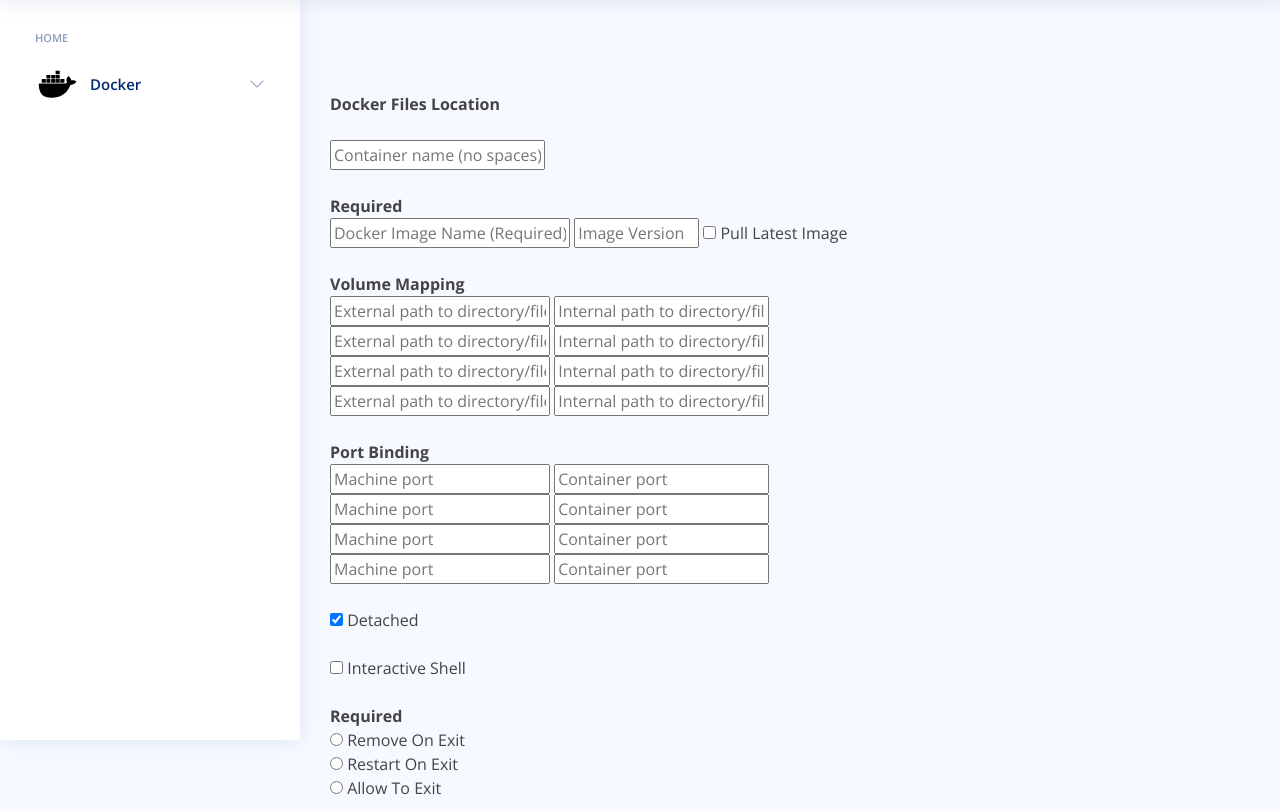
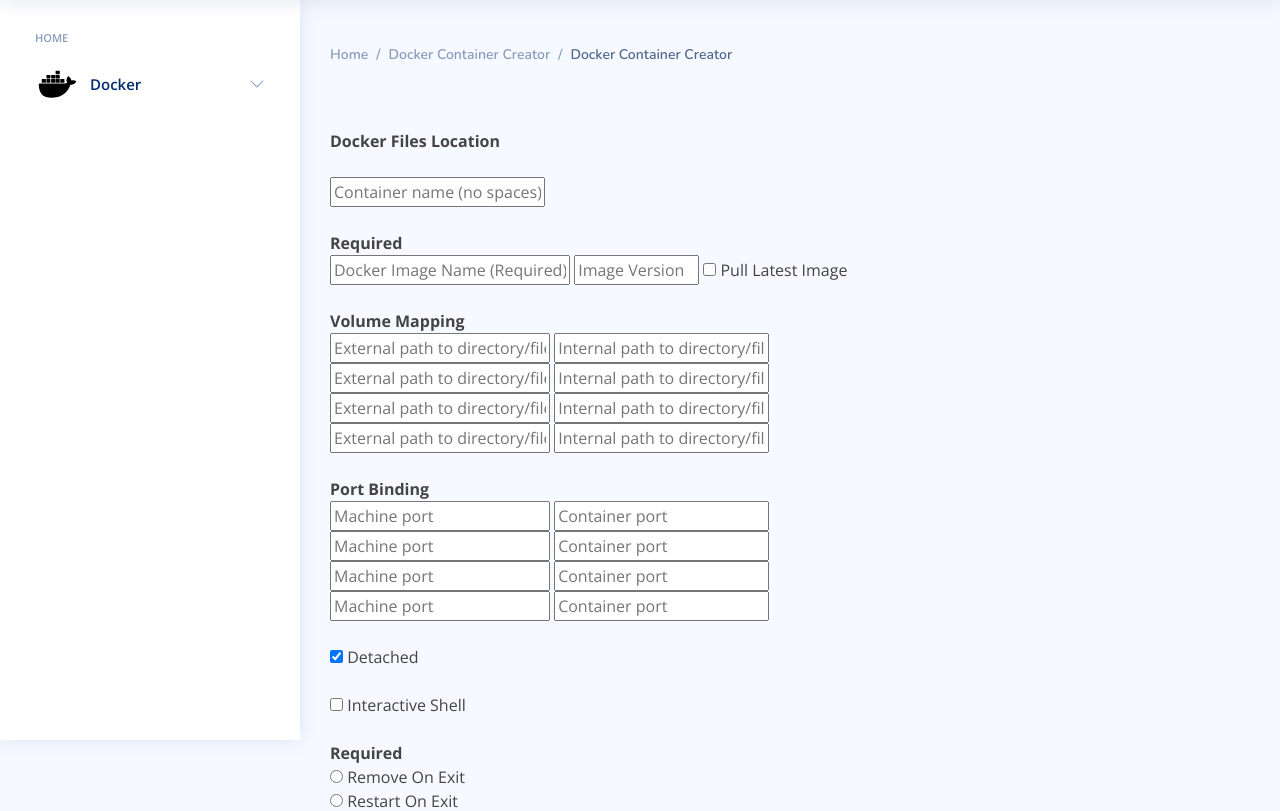
Before and after one commit to Fire-Break-158/maxsessions.com, a Flask app: template app/blueprints/dockertools/templates/container_creator.html in a window 1280 px wide. Shown: the part 60-871 px from the top of the page. Run offline with Flask 3, Linux system fonts and the light colour scheme; the template is opened without the code that fills it, so the values that code supplies are empty; some libraries are stand-ins or nearby versions.

Commit message:
added breadcrumbs to existing pages other than easter egg

```diff
--- a/app/blueprints/dockertools/templates/container_creator.html
+++ b/app/blueprints/dockertools/templates/container_creator.html
@@ -31,7 +31,11 @@
     }
 </style>
 
-
+<ol class="breadcrumb">
+    <li class="breadcrumb-item"><a href="/">Home</a></li>
+    <li class="breadcrumb-item"><a href="/dockertools/docker-container-creator">Docker Container Creator</a></li>
+    <li class="breadcrumb-item active">Docker Container Creator</li>
+</ol>
 
 
 <br>
```
Also changed, not shown: app/blueprints/dockertools/templates/container_info.html (+7 -1 lines), app/blueprints/dockertools/templates/docker_cmd.html (+7 -0 lines), app/blueprints/dockertools/templates/docker_containers.html (+7 -0 lines).
